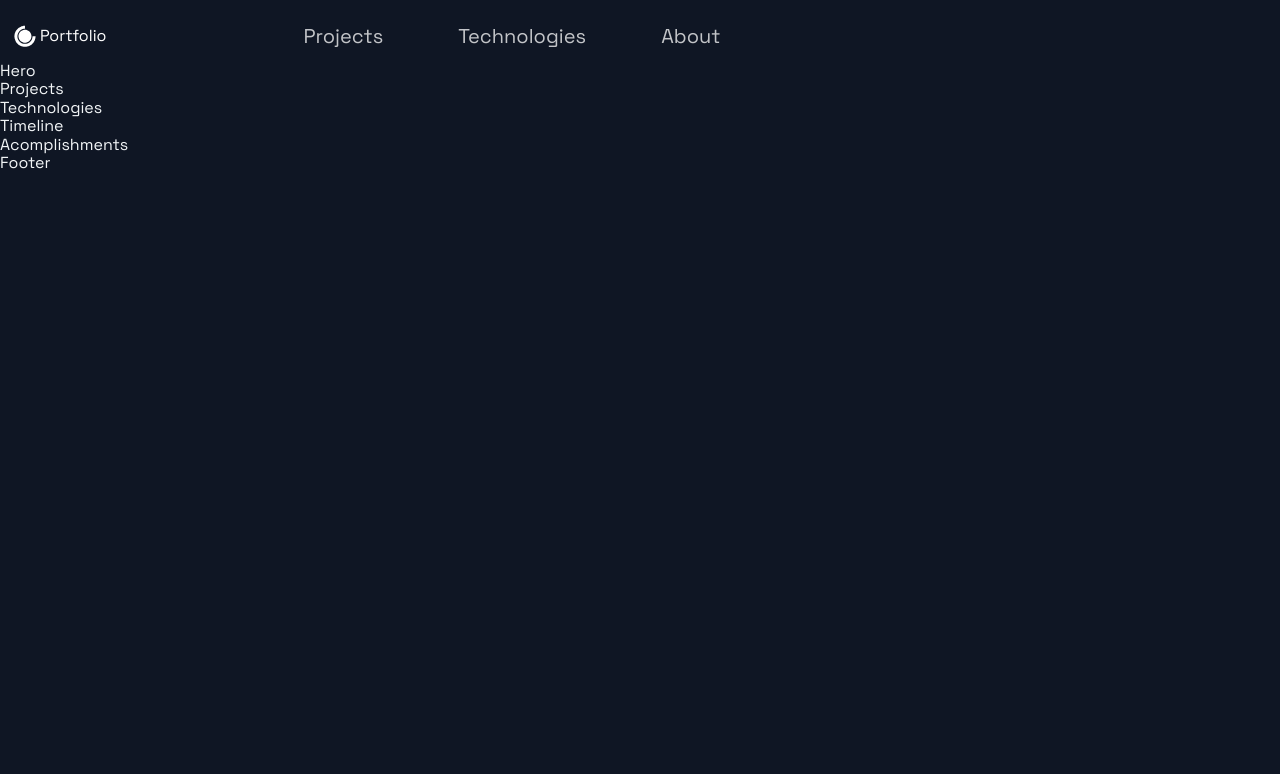
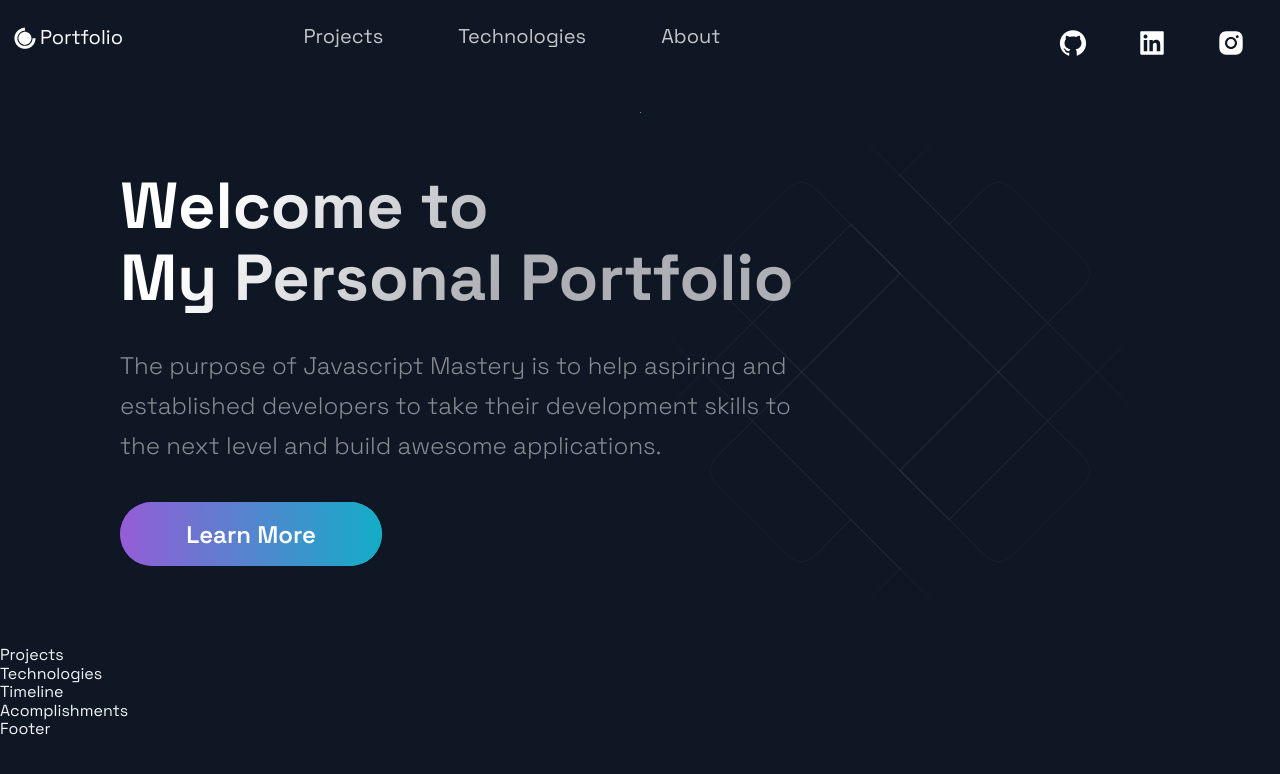
Before and after one commit to The-Sebastian/SebastianDamazoPortfolio, a Next.js app: page / in a window 1280 px wide. Shown: the top 774 px of the page. Built offline with nearby package versions, Linux system fonts and the light colour scheme.

Commit message:
added Hero section

```diff
--- a/src/components/Header/Header.js
+++ b/src/components/Header/Header.js
@@ -3,14 +3,14 @@ import React from 'react';
 import { AiFillGithub, AiFillInstagram, AiFillLinkedin } from 'react-icons/ai';
 import { DiCssdeck } from 'react-icons/di';
 
-import { Container, Div1, Div2, Div3, NavLink, SocialIcons } from './HeaderStyles';
+import { Container, Div1, Div2, Div3, NavLink, SocialIcons, Span } from './HeaderStyles';
 
 const Header = () =>  (
   <Container>
     <Div1>
       <Link href="/">
-        <a style ={{display: "flex", alignItems: "center", color: "white"}}>
-          <DiCssdeck size="3rem" /> <span>Portfolio</span>
+        <a style ={{display: "flex", alignItems: "center", color: "white", marginBottom:'15px'}}>
+          <DiCssdeck size="3rem" /> <Span>Portfolio</Span>
         </a>
       </Link>
     </Div1>
@@ -31,6 +31,18 @@ const Header = () =>  (
         </Link>
       </li>
     </Div2>
+    <Div3>
+      <SocialIcons href="https://github.com">
+        <AiFillGithub size="3rem"/>
+      </SocialIcons>
+      <SocialIcons href="https://linkedin.com">
+        <AiFillLinkedin size="3rem"/>
+      </SocialIcons>
+      <SocialIcons href="https://instagram.com">
+        <AiFillInstagram size ="3rem"/>
+      </SocialIcons>
+
+    </Div3>
   </Container>
 );
 
--- a/src/components/Header/HeaderStyles.js
+++ b/src/components/Header/HeaderStyles.js
@@ -17,6 +17,11 @@ export const Container = styled.div`
     grid-row-gap: 0.5rem;
   }
 `;
+
+export const Span = styled.span`
+  font-size: 2rem
+  `;
+
 export const Div1 = styled.div`
   grid-area: 1 / 1 / 2 / 2;
   display: flex;
--- a/src/components/Hero/Hero.js
+++ b/src/components/Hero/Hero.js
@@ -5,9 +5,18 @@ import Button from '../../styles/GlobalComponents/Button';
 import { LeftSection } from './HeroStyles';
 
 const Hero = (props) => (
-  <div>
-    Hero
-  </div>
+  <Section row nopadding>
+    <LeftSection>
+      <SectionTitle main center>
+        Welcome to <br />
+        My Personal Portfolio
+      </SectionTitle>
+      <SectionText>
+        The purpose of Javascript Mastery is to help aspiring and established developers to take their development skills to the next level and build awesome applications.
+      </SectionText>
+      <Button onClick={() => window.location = 'https://google.com'}>Learn More</Button>
+    </LeftSection>
+  </Section>
 );
 
 export default Hero;
--- a/src/pages/index.js
+++ b/src/pages/index.js
@@ -10,10 +10,10 @@ import { Section } from '../styles/GlobalComponents';
 const Home = () => {
   return (
     <Layout>
-      {/* <Section grid> */}
+      <Section grid>
         <Hero />
-        {/* <BgAnimation /> */}
-      {/* </Section> */}
+        <BgAnimation />
+      </Section>
       <Projects />
       <Technologies />
       <Timeline />
```
